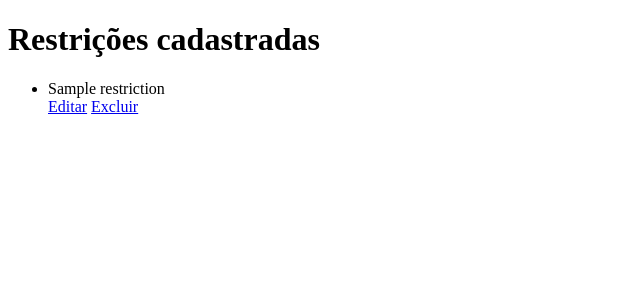
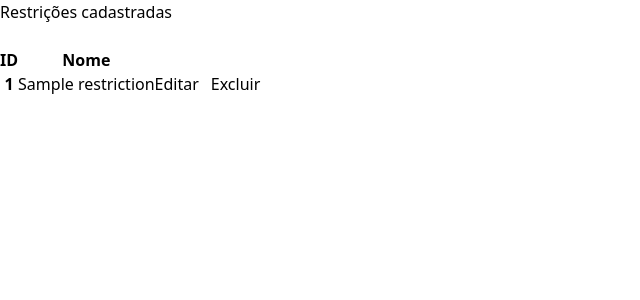
Before and after one commit to ceci869/NutriJoy-IFZN, a Flask app: page /restriction/get in a window 1280 px wide. Shown: the top 300 px of the page, without its empty margins (0-640 px from the left). Run offline with Flask 3, Linux system fonts and the light colour scheme; tables that the repository leaves empty hold one stand-in row (values such as "Sample post"); parts of the project's set-up code (start-up, migrations or seed data) failed here and were passed over; some libraries are stand-ins or nearby versions.

Commit message:
Atualização na interface da rota get das restrições

```diff
--- a/templates/cadastro.html
+++ b/templates/cadastro.html
@@ -83,7 +83,7 @@
         </form>
     </div>
 
-    <a href="{{ url_for('login') }}" class="flex justify-center underline underline-offset-2">Já possui uma conta? Faça login</a>
+    <a href="{{ url_for('user.verificalogin') }}" class="flex justify-center underline underline-offset-2">Já possui uma conta? Faça login</a>
 
 </body>
 
--- a/templates/index.html
+++ b/templates/index.html
@@ -17,8 +17,8 @@
             </div>
             <div class="flex-none">
                 <ul class="menu menu-horizontal px-1 text-xl flex gap-x-4">
-                    <li><a href="{{ url_for('login') }}" class="border-solid border-2 rounded-lg py-0">Entrar</a></li>
-                    <li><a href="{{ url_for('cadastro') }}" class="border-solid border-2 rounded-lg py-0">Cadastrar</a></li>
+                    <li><a href="{{ url_for('user.verificalogin') }}" class="border-solid border-2 rounded-lg py-0">Entrar</a></li>
+                    <li><a href="{{ url_for('user.add_user') }}" class="border-solid border-2 rounded-lg py-0">Cadastrar</a></li>
                 </ul>
             </div>
         </div>
--- a/templates/restricoes_get.html
+++ b/templates/restricoes_get.html
@@ -4,6 +4,8 @@
     <meta charset="UTF-8">
     <meta name="viewport" content="width=device-width, initial-scale=1.0">
     <title>Get de Restrições</title>
+    <link href="https://cdn.jsdelivr.net/npm/daisyui@5" rel="stylesheet" type="text/css" />
+    <script src="https://cdn.jsdelivr.net/npm/@tailwindcss/browser@4"></script>
 </head>
 <body>
     {% set messages = get_flashed_messages(with_categories=true) %}
@@ -16,16 +18,36 @@
     {% endif %}
 
     <h1>Restrições cadastradas</h1>
+    <br>
+        <div class="overflow-x-auto">
+        <table class="table">
+            <!-- head -->
+            <thead>
+            <tr>
+                <th>ID</th>
+                <th>Nome</th>
+                <th></th>
+            </tr>
+            </thead>
+            <tbody>
                 {% if len_restrictions != 0 %}
-        <ul>
+
                     {% for restriction in restrictions %}
-            <li> {{ restriction.name }} </li>
-            <a href="{{ url_for('restriction.update_restriction', id_restriction=restriction.id )}}">Editar</a>
-            <a href="{{ url_for('restriction.delete_restriction', id_restriction=restriction.id )}}">Excluir</a>
+                    <tr>
+                        <th>{{ restriction.id }}</th>
+                        <td>{{ restriction.name }}</td>
+                        <td class="flex gap-3">
+                            <a href="{{ url_for('restriction.update_restriction', id_restriction=restriction.id )}}" class="btn btn-primary">Editar</a>
+                            <a href="{{ url_for('restriction.delete_restriction', id_restriction=restriction.id )}}" class="btn btn-error">Excluir</a>
+                        </td>
+                    </tr>
                     {% endfor %}
-        </ul>
+
                 {% else %}
                     <p>O seu sistema ainda não possui nenhuma restrição cadastrada</p>
                 {% endif %}
+            </tbody>
+        </table>
+        </div>
 </body>
 </html>
```
Also changed, not shown: controllers/usuario.py (+7 -3 lines), routes.py (+3 -7 lines). Lines whose indentation alone changed are shown as unchanged.
